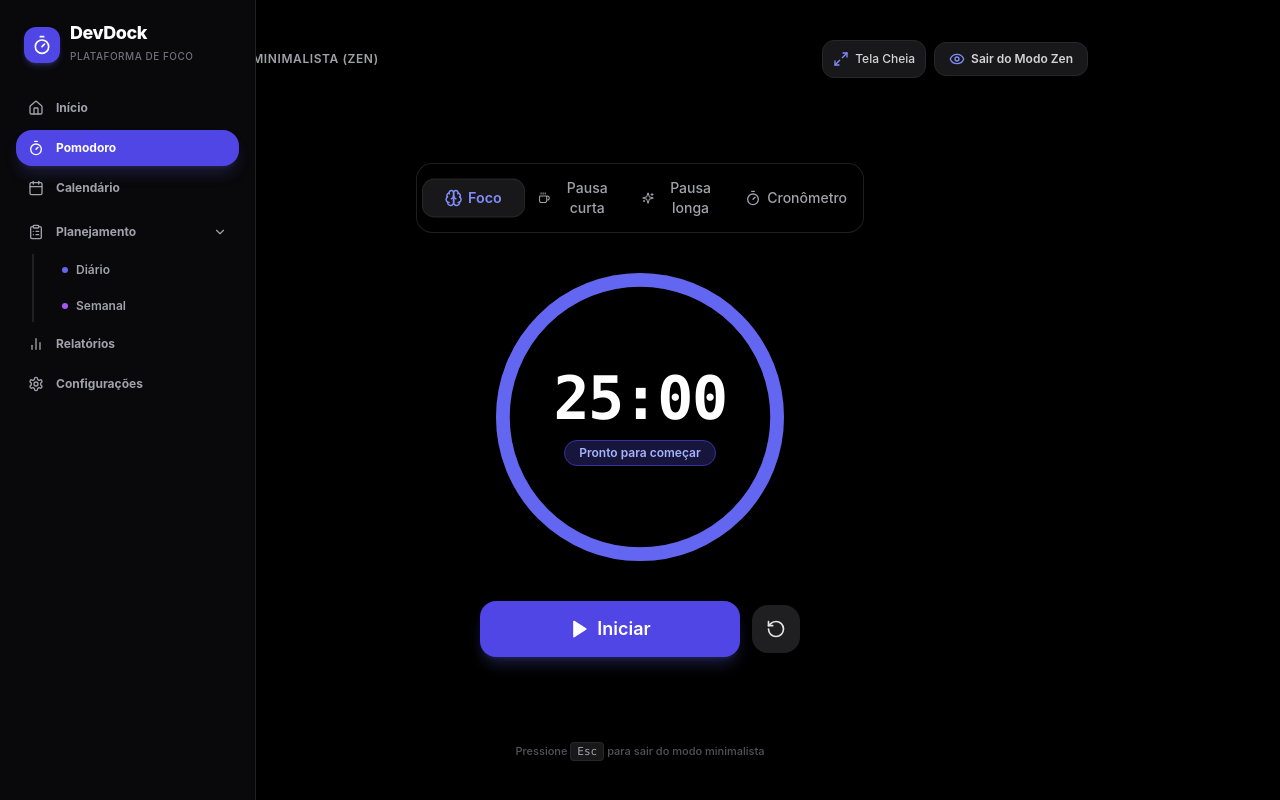
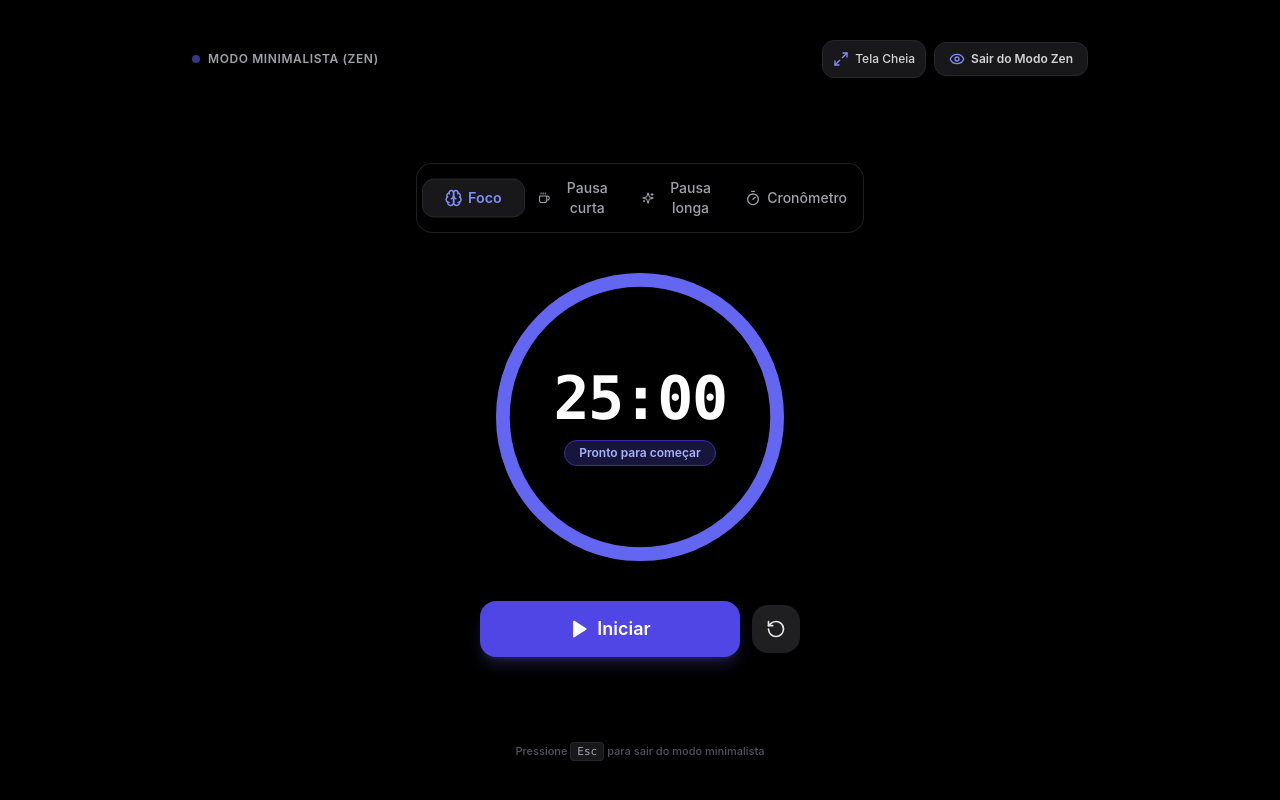
Before and after one commit to JoaoNToK/DevDock, a Next.js app: page /pomodoro in a window 1280 px wide. Both pictures are taken after a click on the button "✨ Modo Zen". Built offline with nearby package versions, Linux system fonts and the light colour scheme.

Commit message:
fix: hide sidebar and header navigation when in Zen mode

```diff
--- a/src/app/pomodoro/page.tsx
+++ b/src/app/pomodoro/page.tsx
@@ -91,7 +91,7 @@ export default function PomodoroPage() {
   }
 
   return (
-    <MainLayout>
+    <MainLayout hideSidebar={isZenMode}>
       {isZenMode ? (
         <ZenModeView
           mode={mode}
--- a/src/components/layout/MainLayout.tsx
+++ b/src/components/layout/MainLayout.tsx
@@ -5,10 +5,15 @@ import { Sidebar } from '@/components/layout/Sidebar';
 import { AuthProvider, useAuth } from '@/context/AuthContext';
 import { AuthModal } from '@/components/AuthModal';
 import { UserProfileModal } from '@/components/UserProfileModal';
-import { Menu, User, Timer, Cloud, Download } from 'lucide-react';
+import { Menu, User, Timer, Download } from 'lucide-react';
 import { usePWAInstall } from '@/hooks/usePWAInstall';
 
-function MainLayoutContent({ children }: { children: React.ReactNode }) {
+interface MainLayoutProps {
+  children: React.ReactNode;
+  hideSidebar?: boolean;
+}
+
+function MainLayoutContent({ children, hideSidebar = false }: MainLayoutProps) {
   const [isMobileMenuOpen, setIsMobileMenuOpen] = useState(false);
   const { user, openAuthModal, openProfileModal } = useAuth();
   const { canInstall, promptInstall } = usePWAInstall();
@@ -21,6 +26,16 @@ function MainLayoutContent({ children }: { children: React.ReactNode }) {
       .substring(0, 2)
       .toUpperCase();
   };
+
+  if (hideSidebar) {
+    return (
+      <div className="min-h-screen bg-black text-white w-full">
+        {children}
+        <AuthModal />
+        <UserProfileModal />
+      </div>
+    );
+  }
 
   return (
     <div className="min-h-screen bg-black text-white flex flex-col lg:flex-row">
@@ -115,10 +130,10 @@ function MainLayoutContent({ children }: { children: React.ReactNode }) {
   );
 }
 
-export function MainLayout({ children }: { children: React.ReactNode }) {
+export function MainLayout({ children, hideSidebar = false }: MainLayoutProps) {
   return (
     <AuthProvider>
-      <MainLayoutContent>{children}</MainLayoutContent>
+      <MainLayoutContent hideSidebar={hideSidebar}>{children}</MainLayoutContent>
     </AuthProvider>
   );
 }
```
